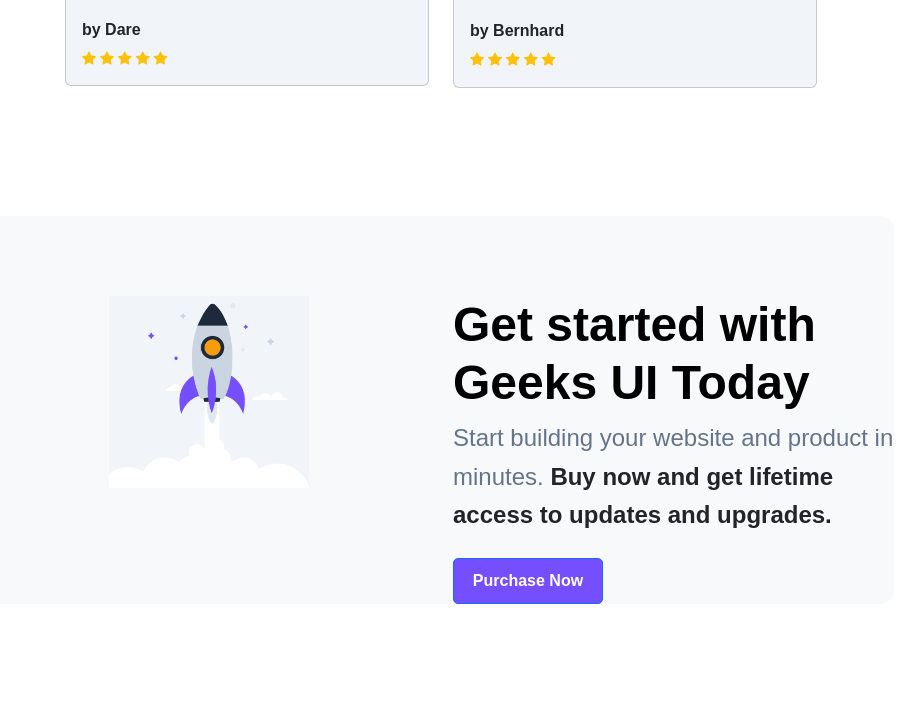
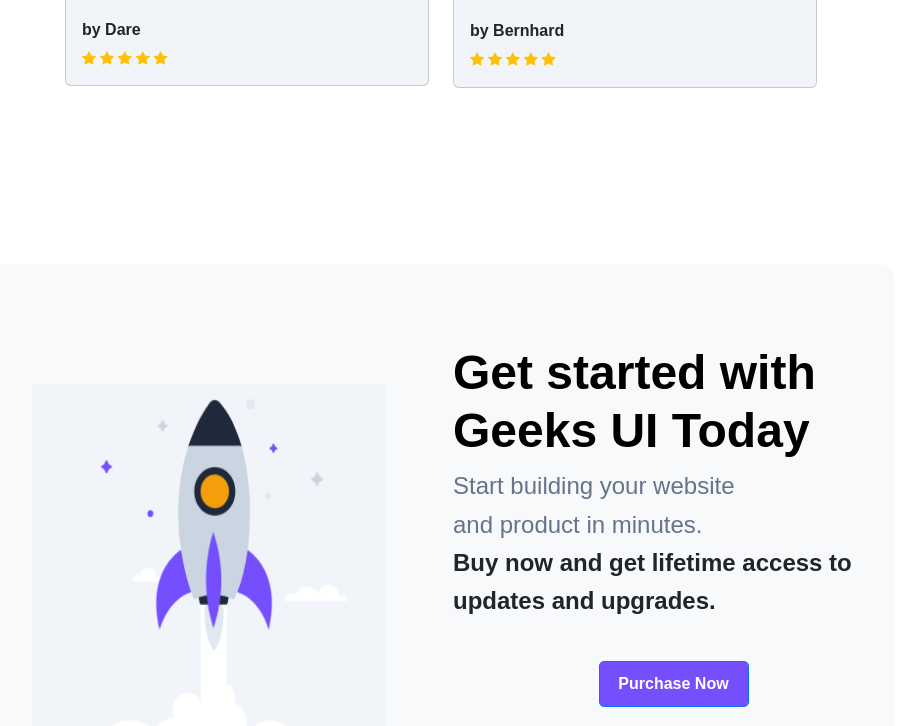
Before and after one commit to NikhilKhatri1/Bootstrap-Theme, a plain HTML site: page index.html in a window 1280 px wide. Shown: the part 5800-6526 px from the top of the page, without its empty margins (199-1122 px from the left). Drawn offline with nearby package versions, Linux system fonts and the light colour scheme.

Commit message:
completed

```diff
--- a/index.html
+++ b/index.html
@@ -597,27 +597,35 @@
                 </div>
             </div>
         </section>
-        <section class="pb-lg-4 py-6">
+        <section class="pb-lg-4 py-5">
             <div class="container px-4 px-lg-0">
                 <div class="row p-4">
                     <div class="offset-lg-1 col-lg-10 col-12">
-                        <div class="bg-light rounded-3 py-9 px-6 px-lg-0">
+                        <div class="bg-light rounded-3">
                             <div class="row">
                                 <div class="col-lg-6 col-12">
-                                    <div class="text-center">
-                                        <img src=" ./public/images/rocket.PNG" class="rocket" width="200" height="300">
+                                    <div class="rocket-img">
+                                        <img src=" ./public/images/rocket.PNG" class="image-fluid rocket" width="200"
+                                            height="300">
                                     </div>
                                 </div>
                                 <div class="col-lg-6 col-12">
                                     <div>
-                                        <h3 class="display-5 fw-bold pe-lg-12">Get started with Geeks UI Today</h3>
-                                        <p class="fs-4 mb-4" style="font-weight: 500;">Start building your website and
-                                            product in minutes. <b class="text-dark" style="font-weight: 600;">Buy now
+                                        <h3 class="display-5 fw-bold">Get started with Geeks UI Today</h3>
+                                        <p class="fs-4 mb-4 text-start" style="font-weight: 500;">Start building your
+
+                                            website
+                                            <br> and
+                                            product in minutes. <br> <b class="text-dark" style="font-weight: 600;">Buy
+                                                now
                                                 and get
                                                 lifetime
                                                 access to updates and
-                                                upgrades.</b></p>
-                                        <a href="#" class="btn btn-primary">Purchase Now</a>
+                                                upgrades.</b>
+                                        </p>
+                                        <div class="text-center">
+                                            <a href="#" class="btn btn-primary ">Purchase Now</a>
+                                        </div>
                                     </div>
                                 </div>
                             </div>
--- a/styles.css
+++ b/styles.css
@@ -306,11 +306,17 @@ body {
     font-weight: 400;
 }
 
-.container {}
+.rocket-img {
+    display: flex;
+    justify-content: center;
+    align-items: center;
+    height: 60vh;
+    margin-bottom: 40px;
+}
 
 .rocket {
-    width: 200px;
-    height: auto;
+    width: 80%;
+    height: 50vh;
 }
 
 .display-5 {
```
